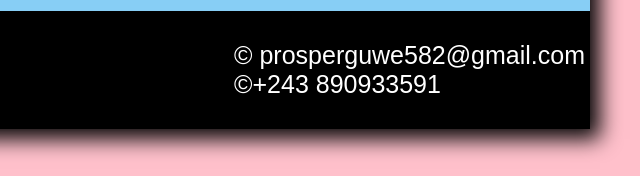
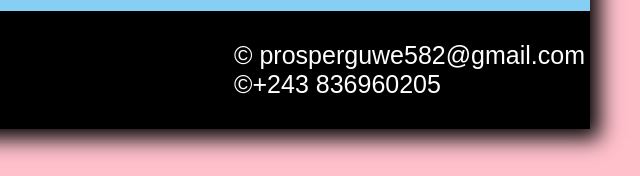
Before and after one commit to prosperguwe582-gif/Restaurant_Web_site, a plain HTML site: page Restau/index.html in a window 1280 px wide. Shown: the part 640-816 px from the top of the page, 640-1280 px from the left. Drawn offline with Linux system fonts and the light colour scheme.

Commit message:
Update index.html

```diff
--- a/Restau/index.html
+++ b/Restau/index.html
@@ -65,7 +65,7 @@
         <div class="conta">
           <ol>
             <li>&copy; prosperguwe582@gmail.com</li>
-            <li>&copy;+243 890933591</li>
+            <li>&copy;+243 836960205</li>
           </ol>
         </div>
       </footer>
```
